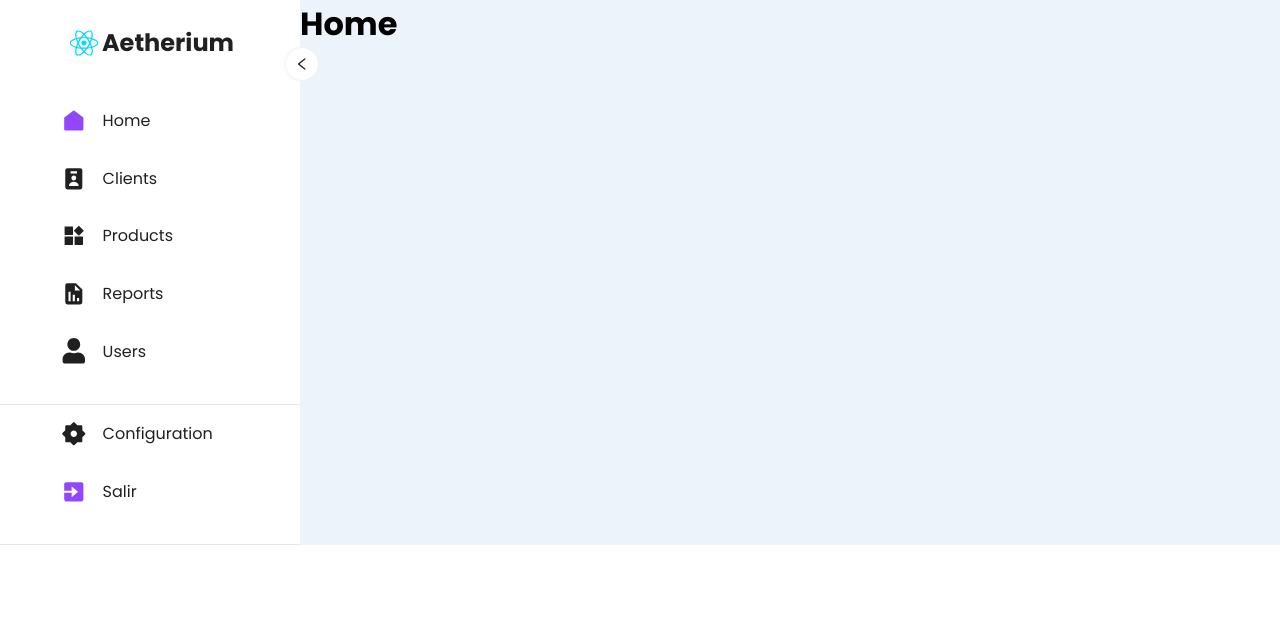
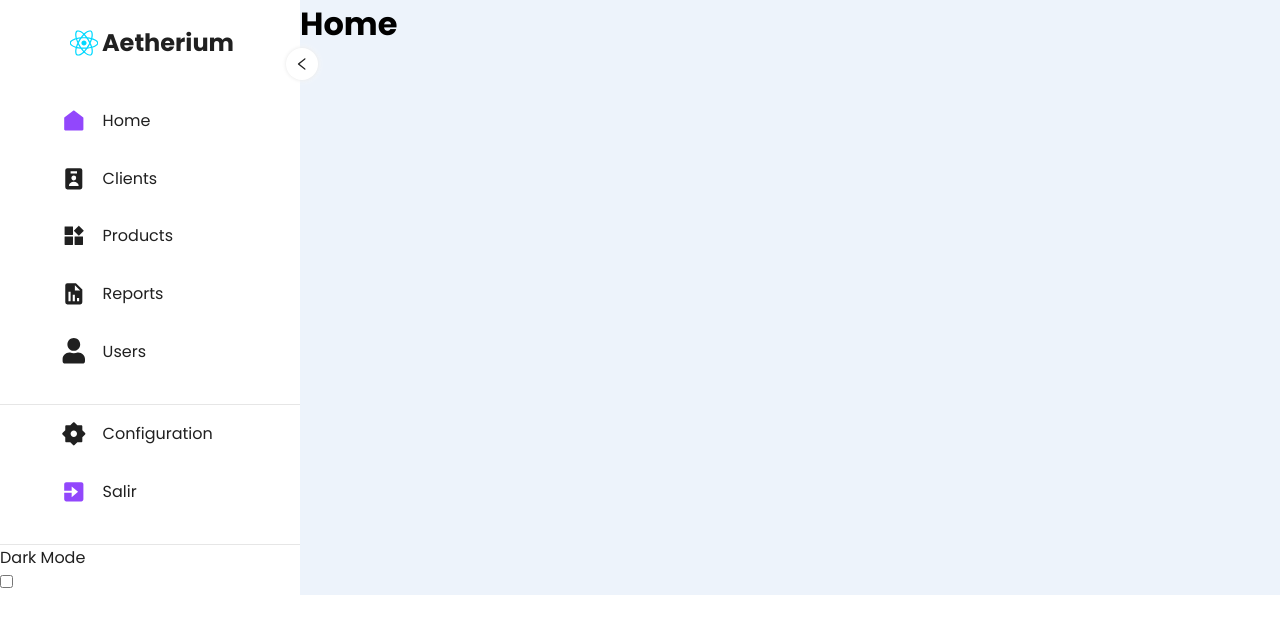
Before and after one commit to keorgtz/DevDocs, a React (Vite) app in the folder Frontend/: page / in a window 1280 px wide. Shown: the top 634 px of the page. Built offline with nearby package versions, Linux system fonts and the light colour scheme.

Commit message:
Only Left ThemeToggler

```diff
--- a/Frontend/src/App.jsx
+++ b/Frontend/src/App.jsx
@@ -17,10 +17,6 @@ function App() {
   //Variable para cambiar el tema
   const themeStyle = theme === "light" ? Light : Dark;
 
-  //Funcion para cambiar el tema
-  const toggleTheme = () => {
-    setTheme((theme) => (theme === "light" ? "dark" : "light"));
-  };
   //Funcion para saber si el estado de el Sidebar esta expandido o contraido
   const [sidebarOpen, setSidebarOpen] = useState(true);
 
--- a/Frontend/src/components/Sidebar.jsx
+++ b/Frontend/src/components/Sidebar.jsx
@@ -13,8 +13,13 @@ import { FaUser } from "react-icons/fa";
 
 
 export function Sidebar({ sidebarOpen, setSidebarOpen }) {
+  //Funcion para cambiar el estado del Sidebar
   const modSidebarOpen = () => {
     setSidebarOpen(!sidebarOpen);
+  };
+  //Funcion para cambiar el tema
+  const toggleTheme = () => {
+    setTheme((theme) => (theme === "light" ? "dark" : "light"));
   };
 
   return (
@@ -59,6 +64,22 @@ export function Sidebar({ sidebarOpen, setSidebarOpen }) {
         </div>
       ))}
       <Divider/>
+      <div className="themeContent">
+        {sidebarOpen && <span> Dark Mode </span>}
+        <div className="toggleContent">
+          <div className="grid theme-container">
+            <div className="content">
+              <div className="demo">
+                <label className="switch">
+                  <input type="checkbox" className="theme-switch" onClick={toggleTheme}/>
+                </label>
+              </div>
+
+            </div>
+          </div>
+        </div>
+
+      </div>
     </Container>
   );
 }
```
